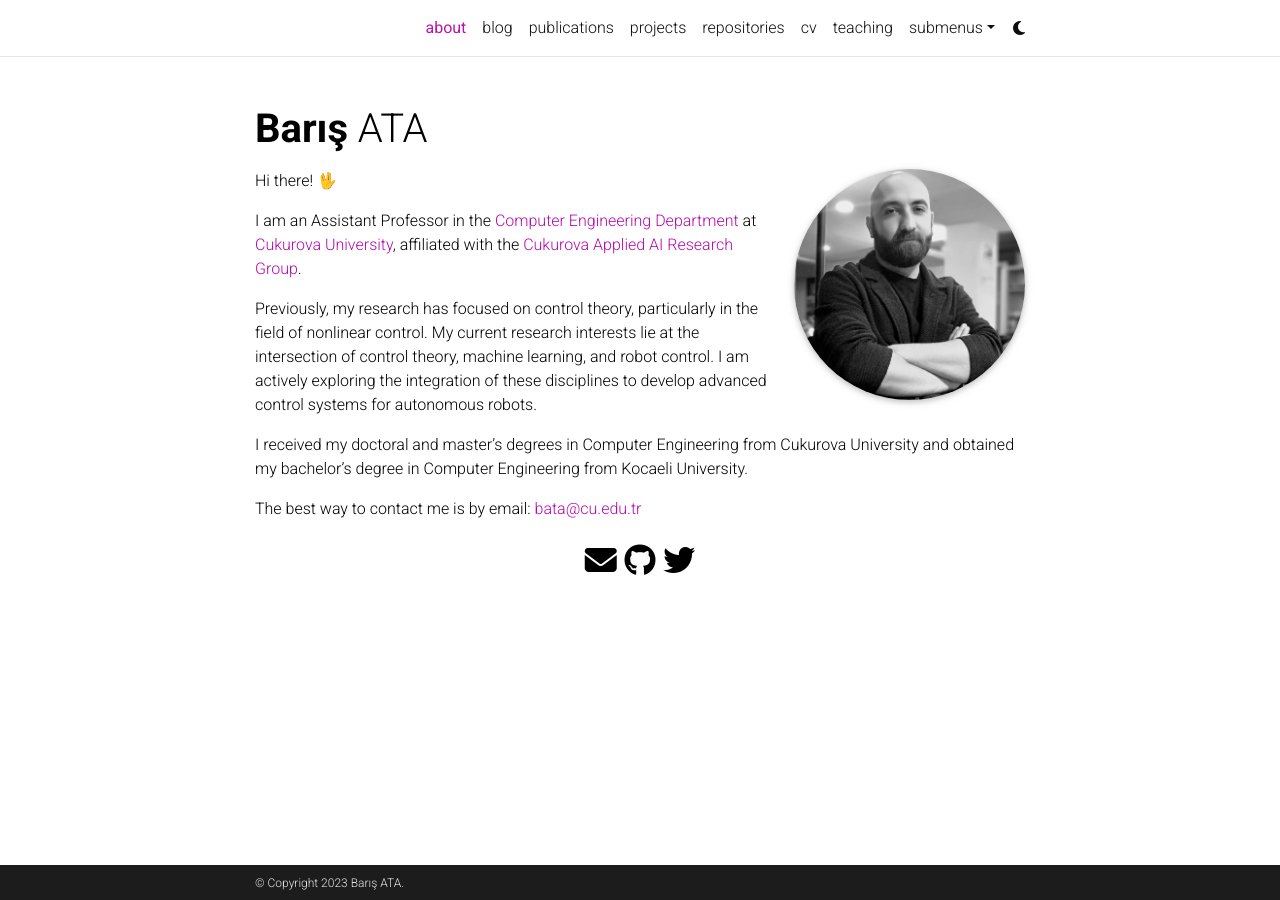
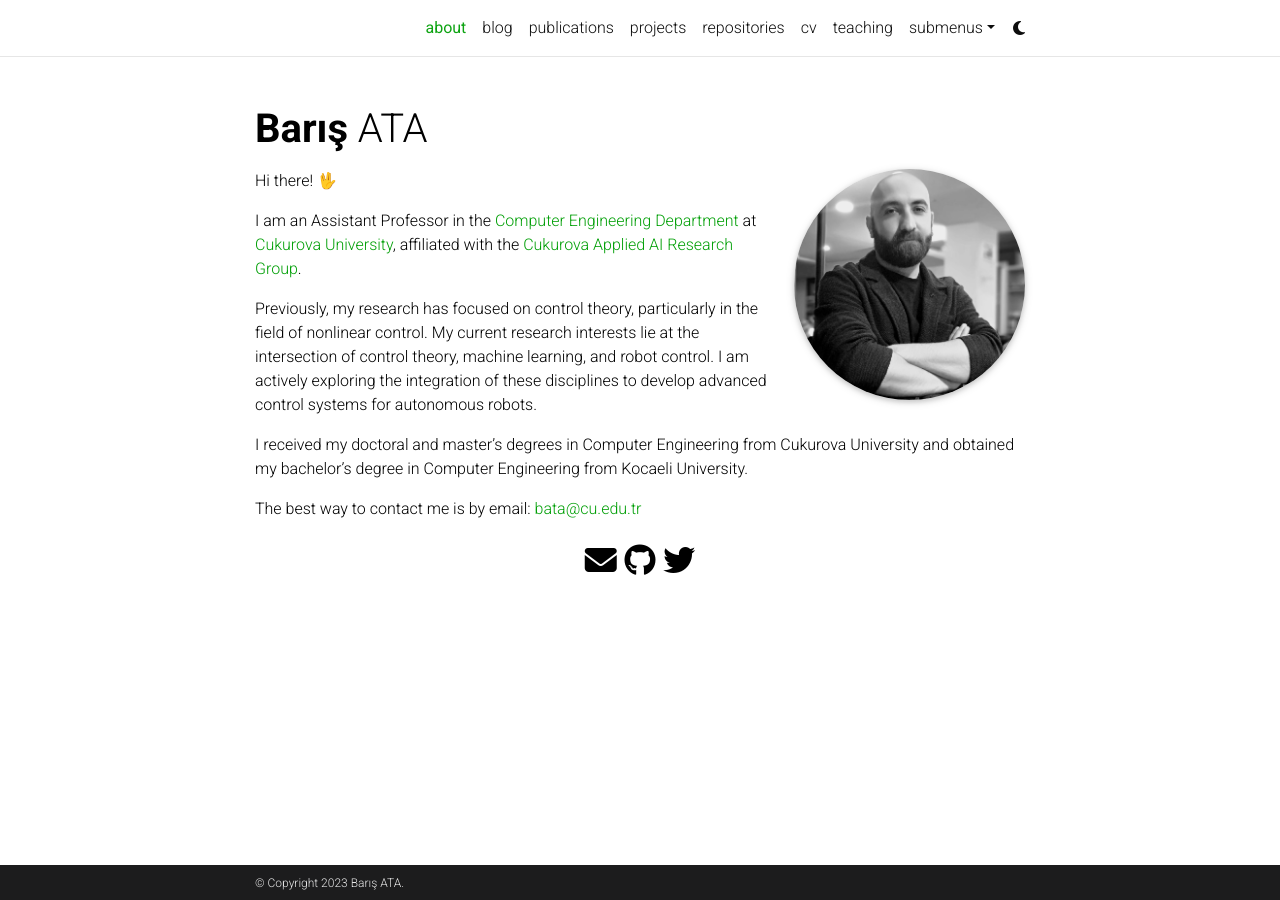
Before and after one commit to brsata/brsata.github.com, a Jekyll site: the page built from _pages/about.md, in a window 1280 px wide. Built offline with Jekyll 4.4.1, drawn with Linux system fonts in a browser that asks for light colours; full-size pictures stand in for the smaller copies a plugin makes; comment, search, counter and statistics services are not loaded; a style sheet for code colours, icons or effects is not loaded.

Commit message:
Change global-theme-color

```diff
--- a/_sass/_themes.scss
+++ b/_sass/_themes.scss
@@ -7,8 +7,8 @@
   --global-code-bg-color: #{$code-bg-color-light};
   --global-text-color: #{$black-color};
   --global-text-color-light: #{$grey-color};
-  --global-theme-color: #{$purple-color};
-  --global-hover-color: #{$purple-color};
+  --global-theme-color: #{$green-color-dark};
+  --global-hover-color: #{$green-color-dark};
   --global-hover-text-color: #{$white-color};
   --global-footer-bg-color: #{$grey-color-dark};
   --global-footer-text-color: #{$grey-color-light};
@@ -52,8 +52,8 @@
   --global-code-bg-color: #{$code-bg-color-dark};
   --global-text-color: #{$grey-color-light};
   --global-text-color-light: #{$grey-color-light};
-  --global-theme-color: #{$cyan-color};
-  --global-hover-color: #{$cyan-color};
+  --global-theme-color: #{$green-color-dark};
+  --global-hover-color: #{$green-color-dark};
   --global-hover-text-color: #{$white-color};
   --global-footer-bg-color: #{$grey-color-light};
   --global-footer-text-color: #{$grey-color-dark};
```
